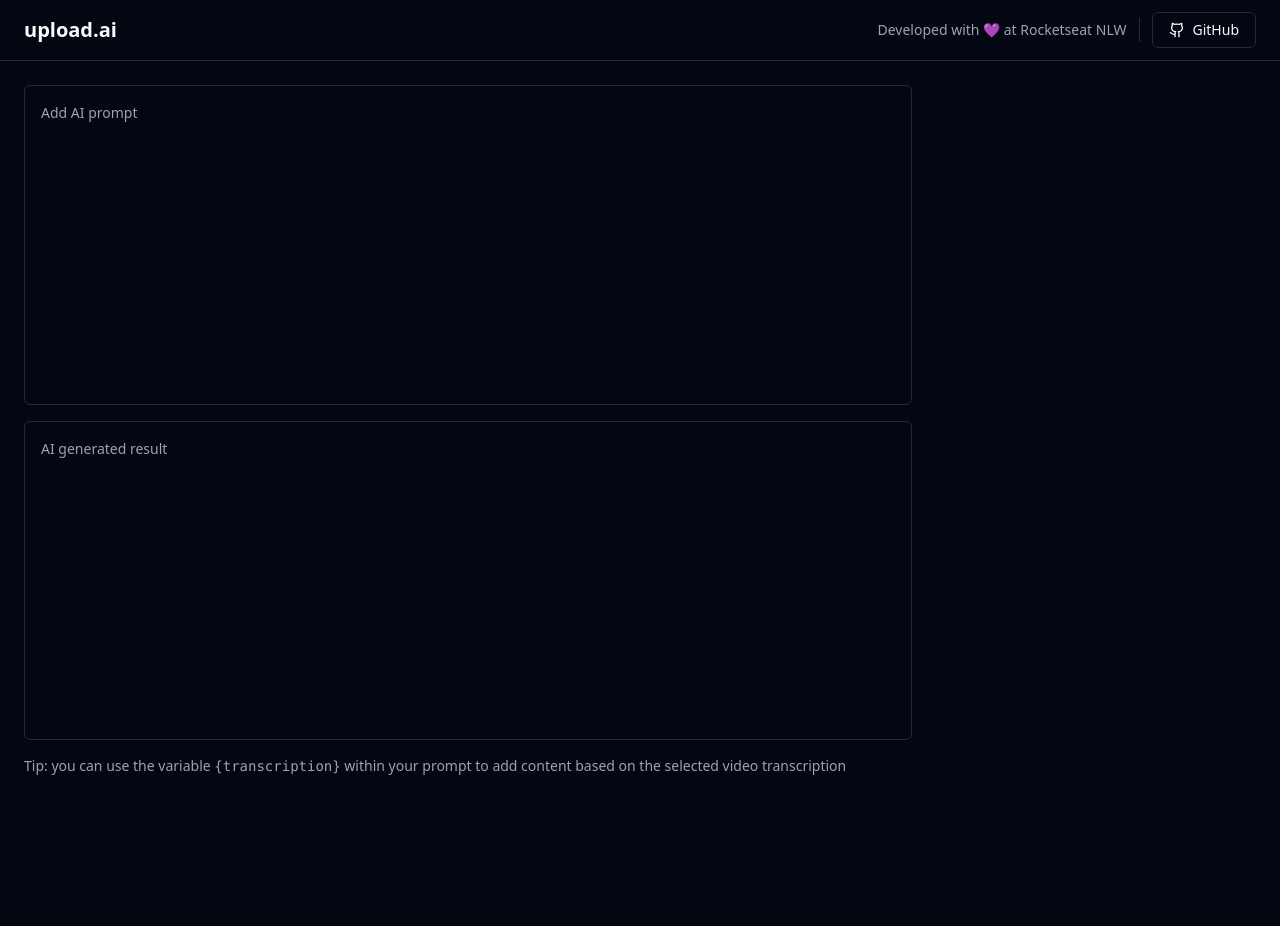
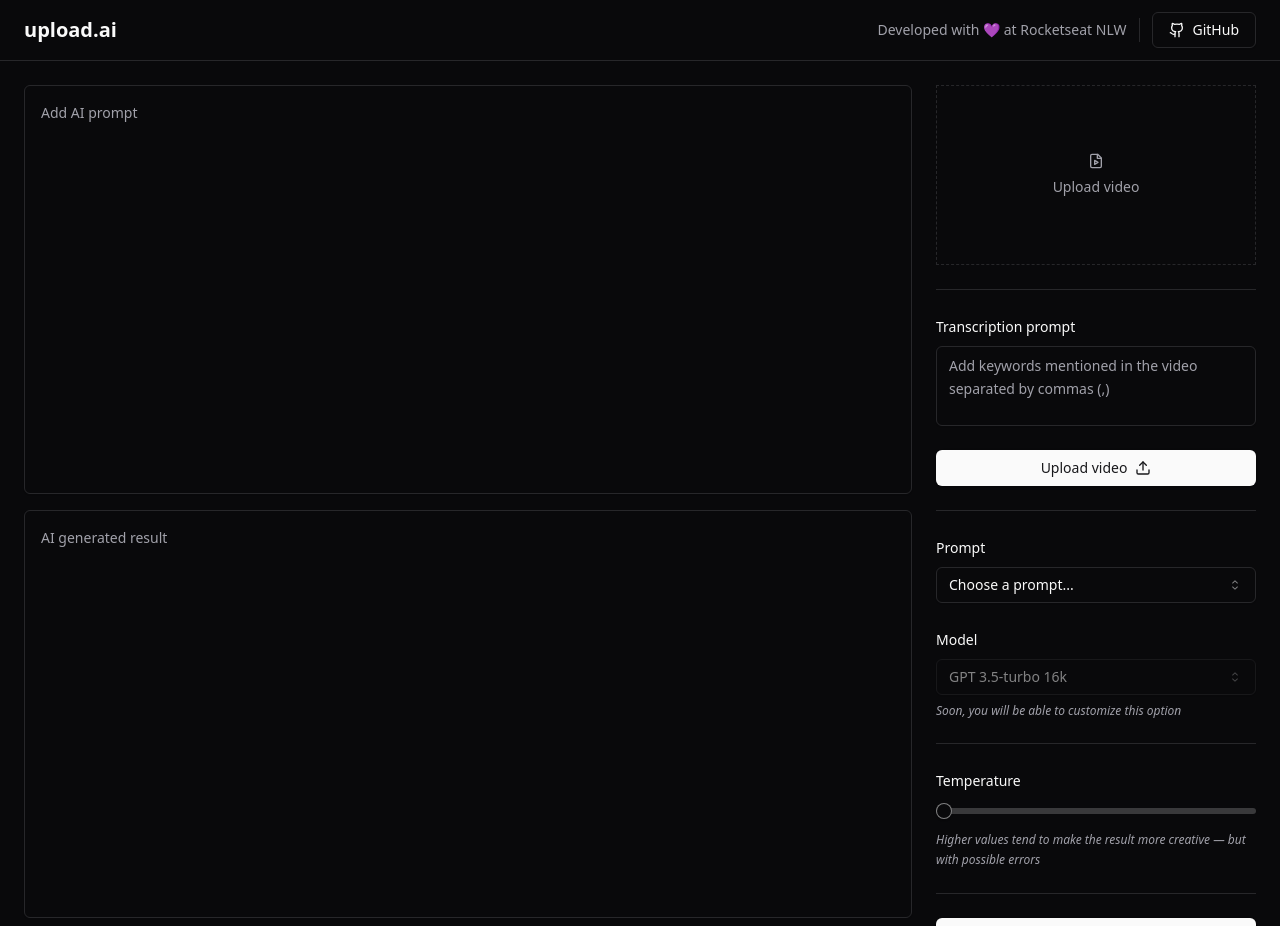
Before and after one commit to gcrozariol/upload-ai-web, a React (Vite) app: page / in a window 1280 px wide. Shown: the top 926 px of the page. Before the commit the page ends 800 px from the top, so only its background shows below. Built offline with nearby package versions, Linux system fonts and the light colour scheme.

Commit message:
Finish implementing sidebar

```diff
--- a/package.json
+++ b/package.json
@@ -11,7 +11,10 @@
   },
   "dependencies": {
     "@radix-ui/react-icons": "^1.3.0",
+    "@radix-ui/react-label": "^2.0.2",
+    "@radix-ui/react-select": "^1.2.2",
     "@radix-ui/react-separator": "^1.0.3",
+    "@radix-ui/react-slider": "^1.1.2",
     "@radix-ui/react-slot": "^1.0.2",
     "class-variance-authority": "^0.7.0",
     "clsx": "^2.0.0",
--- a/src/App.tsx
+++ b/src/App.tsx
@@ -1,11 +1,24 @@
+import { FileVideo, Upload, Wand2 } from 'lucide-react'
 import { Header } from './components/header'
 import { Textarea } from './components/ui/textarea'
+import { Separator } from './components/ui/separator'
+import { Label } from './components/ui/label'
+import { Button } from './components/ui/button'
+import {
+  Select,
+  SelectContent,
+  SelectItem,
+  SelectTrigger,
+  SelectValue,
+} from './components/ui/select'
+import { Slider } from './components/ui/slider'
 
 export function App() {
   return (
     <div className="min-h-screen flex flex-col">
       <Header />
 
+      {/* Text Areas */}
       <main className="flex-1 p-6 flex gap-6">
         <div className="flex flex-col flex-1 gap-4">
           <div className="grid grid-rows-2 gap-4 flex-1">
@@ -21,11 +34,96 @@
           </div>
           <p className="text-sm text-muted-foreground">
             Tip: you can use the variable{' '}
-            <code className="font-violet-400">{'{transcription}'}</code> within
+            <code className="text-violet-400">{'{transcription}'}</code> within
             your prompt to add content based on the selected video transcription
           </p>
         </div>
-        <aside className="w-80"></aside>
+
+        {/* Right Sidebar */}
+        <aside className="w-80 space-y-6">
+          <form className="space-y-6">
+            <label
+              htmlFor="video"
+              className="border flex rounded-m aspect-video cursor-pointer border-dashed text-sm flex-col gap-2 items-center justify-center text-muted-foreground transition hover:bg-primary/5"
+            >
+              <FileVideo className="w-4 h-4" />
+              Upload video
+            </label>
+
+            <input
+              type="file"
+              id="video"
+              accept="video/mp4"
+              className="sr-only"
+            />
+
+            <Separator />
+
+            <div className="space-y-2">
+              <Label htmlFor="transcription_prompt">Transcription prompt</Label>
+              <Textarea
+                id="transcription_prompt"
+                className="h-20 resize-none leading-relaxed"
+                placeholder="Add keywords mentioned in the video separated by commas (,)"
+              />
+            </div>
+
+            <Button type="submit" className="w-full">
+              Upload video
+              <Upload className="w-4 h-4 ml-2" />
+            </Button>
+          </form>
+
+          <Separator />
+
+          <form className="space-y-6">
+            <div className="space-y-2">
+              <Label>Prompt</Label>
+              <Select>
+                <SelectTrigger>
+                  <SelectValue placeholder="Choose a prompt..." />
+                </SelectTrigger>
+                <SelectContent>
+                  <SelectItem value="title">YouTube Title</SelectItem>
+                  <SelectItem value="desc">YouTube Description</SelectItem>
+                </SelectContent>
+              </Select>
+            </div>
+
+            <div className="space-y-2">
+              <Label>Model</Label>
+              <Select defaultValue="gpt3.5" disabled>
+                <SelectTrigger>
+                  <SelectValue />
+                </SelectTrigger>
+                <SelectContent>
+                  <SelectItem value="gpt3.5">GPT 3.5-turbo 16k</SelectItem>
+                </SelectContent>
+              </Select>
+              <span className="block text-xs text-muted-foreground italic">
+                Soon, you will be able to customize this option
+              </span>
+            </div>
+
+            <Separator />
+
+            <div className="space-y-4">
+              <Label>Temperature</Label>
+              <Slider min={0} max={1} step={0.1} />
+              <span className="block text-xs text-muted-foreground italic leading-relaxed">
+                Higher values tend to make the result more creative — but with
+                possible errors
+              </span>
+            </div>
+
+            <Separator />
+
+            <Button className="w-full">
+              Run
+              <Wand2 className="w-4 h-4 ml-2" />
+            </Button>
+          </form>
+        </aside>
       </main>
     </div>
   )
--- /dev/null
+++ b/src/components/ui/label.tsx
@@ -0,0 +1,24 @@
+import * as React from "react"
+import * as LabelPrimitive from "@radix-ui/react-label"
+import { cva, type VariantProps } from "class-variance-authority"
+
+import { cn } from "@/lib/utils"
+
+const labelVariants = cva(
+  "text-sm font-medium leading-none peer-disabled:cursor-not-allowed peer-disabled:opacity-70"
+)
+
+const Label = React.forwardRef<
+  React.ElementRef<typeof LabelPrimitive.Root>,
+  React.ComponentPropsWithoutRef<typeof LabelPrimitive.Root> &
+    VariantProps<typeof labelVariants>
+>(({ className, ...props }, ref) => (
+  <LabelPrimitive.Root
+    ref={ref}
+    className={cn(labelVariants(), className)}
+    {...props}
+  />
+))
+Label.displayName = LabelPrimitive.Root.displayName
+
+export { Label }
--- /dev/null
+++ b/src/components/ui/select.tsx
@@ -0,0 +1,118 @@
+import * as React from "react"
+import { CaretSortIcon, CheckIcon } from "@radix-ui/react-icons"
+import * as SelectPrimitive from "@radix-ui/react-select"
+
+import { cn } from "@/lib/utils"
+
+const Select = SelectPrimitive.Root
+
+const SelectGroup = SelectPrimitive.Group
+
+const SelectValue = SelectPrimitive.Value
+
+const SelectTrigger = React.forwardRef<
+  React.ElementRef<typeof SelectPrimitive.Trigger>,
+  React.ComponentPropsWithoutRef<typeof SelectPrimitive.Trigger>
+>(({ className, children, ...props }, ref) => (
+  <SelectPrimitive.Trigger
+    ref={ref}
+    className={cn(
+      "flex h-9 w-full items-center justify-between rounded-md border border-input bg-transparent px-3 py-2 text-sm shadow-sm ring-offset-background placeholder:text-muted-foreground focus:outline-none focus:ring-1 focus:ring-ring disabled:cursor-not-allowed disabled:opacity-50",
+      className
+    )}
+    {...props}
+  >
+    {children}
+    <SelectPrimitive.Icon asChild>
+      <CaretSortIcon className="h-4 w-4 opacity-50" />
+    </SelectPrimitive.Icon>
+  </SelectPrimitive.Trigger>
+))
+SelectTrigger.displayName = SelectPrimitive.Trigger.displayName
+
+const SelectContent = React.forwardRef<
+  React.ElementRef<typeof SelectPrimitive.Content>,
+  React.ComponentPropsWithoutRef<typeof SelectPrimitive.Content>
+>(({ className, children, position = "popper", ...props }, ref) => (
+  <SelectPrimitive.Portal>
+    <SelectPrimitive.Content
+      ref={ref}
+      className={cn(
+        "relative z-50 min-w-[8rem] overflow-hidden rounded-md border bg-popover text-popover-foreground shadow-md data-[state=open]:animate-in data-[state=closed]:animate-out data-[state=closed]:fade-out-0 data-[state=open]:fade-in-0 data-[state=closed]:zoom-out-95 data-[state=open]:zoom-in-95 data-[side=bottom]:slide-in-from-top-2 data-[side=left]:slide-in-from-right-2 data-[side=right]:slide-in-from-left-2 data-[side=top]:slide-in-from-bottom-2",
+        position === "popper" &&
+          "data-[side=bottom]:translate-y-1 data-[side=left]:-translate-x-1 data-[side=right]:translate-x-1 data-[side=top]:-translate-y-1",
+        className
+      )}
+      position={position}
+      {...props}
+    >
+      <SelectPrimitive.Viewport
+        className={cn(
+          "p-1",
+          position === "popper" &&
+            "h-[var(--radix-select-trigger-height)] w-full min-w-[var(--radix-select-trigger-width)]"
+        )}
+      >
+        {children}
+      </SelectPrimitive.Viewport>
+    </SelectPrimitive.Content>
+  </SelectPrimitive.Portal>
+))
+SelectContent.displayName = SelectPrimitive.Content.displayName
+
+const SelectLabel = React.forwardRef<
+  React.ElementRef<typeof SelectPrimitive.Label>,
+  React.ComponentPropsWithoutRef<typeof SelectPrimitive.Label>
+>(({ className, ...props }, ref) => (
+  <SelectPrimitive.Label
+    ref={ref}
+    className={cn("px-2 py-1.5 text-sm font-semibold", className)}
+    {...props}
+  />
+))
+SelectLabel.displayName = SelectPrimitive.Label.displayName
+
+const SelectItem = React.forwardRef<
+  React.ElementRef<typeof SelectPrimitive.Item>,
+  React.ComponentPropsWithoutRef<typeof SelectPrimitive.Item>
+>(({ className, children, ...props }, ref) => (
+  <SelectPrimitive.Item
+    ref={ref}
+    className={cn(
+      "relative flex w-full cursor-default select-none items-center rounded-sm py-1.5 pl-2 pr-8 text-sm outline-none focus:bg-accent focus:text-accent-foreground data-[disabled]:pointer-events-none data-[disabled]:opacity-50",
+      className
+    )}
+    {...props}
+  >
+    <span className="absolute right-2 flex h-3.5 w-3.5 items-center justify-center">
+      <SelectPrimitive.ItemIndicator>
+        <CheckIcon className="h-4 w-4" />
+      </SelectPrimitive.ItemIndicator>
+    </span>
+    <SelectPrimitive.ItemText>{children}</SelectPrimitive.ItemText>
+  </SelectPrimitive.Item>
+))
+SelectItem.displayName = SelectPrimitive.Item.displayName
+
+const SelectSeparator = React.forwardRef<
+  React.ElementRef<typeof SelectPrimitive.Separator>,
+  React.ComponentPropsWithoutRef<typeof SelectPrimitive.Separator>
+>(({ className, ...props }, ref) => (
+  <SelectPrimitive.Separator
+    ref={ref}
+    className={cn("-mx-1 my-1 h-px bg-muted", className)}
+    {...props}
+  />
+))
+SelectSeparator.displayName = SelectPrimitive.Separator.displayName
+
+export {
+  Select,
+  SelectGroup,
+  SelectValue,
+  SelectTrigger,
+  SelectContent,
+  SelectLabel,
+  SelectItem,
+  SelectSeparator,
+}
--- /dev/null
+++ b/src/components/ui/slider.tsx
@@ -0,0 +1,26 @@
+import * as React from "react"
+import * as SliderPrimitive from "@radix-ui/react-slider"
+
+import { cn } from "@/lib/utils"
+
+const Slider = React.forwardRef<
+  React.ElementRef<typeof SliderPrimitive.Root>,
+  React.ComponentPropsWithoutRef<typeof SliderPrimitive.Root>
+>(({ className, ...props }, ref) => (
+  <SliderPrimitive.Root
+    ref={ref}
+    className={cn(
+      "relative flex w-full touch-none select-none items-center",
+      className
+    )}
+    {...props}
+  >
+    <SliderPrimitive.Track className="relative h-1.5 w-full grow overflow-hidden rounded-full bg-primary/20">
+      <SliderPrimitive.Range className="absolute h-full bg-primary" />
+    </SliderPrimitive.Track>
+    <SliderPrimitive.Thumb className="block h-4 w-4 rounded-full border border-primary/50 bg-background shadow transition-colors focus-visible:outline-none focus-visible:ring-1 focus-visible:ring-ring disabled:pointer-events-none disabled:opacity-50" />
+  </SliderPrimitive.Root>
+))
+Slider.displayName = SliderPrimitive.Root.displayName
+
+export { Slider }
--- a/src/index.css
+++ b/src/index.css
@@ -4,25 +4,25 @@
 
 @layer base {
   :root {
-    --background: 224 71.4% 4.1%;
-    --foreground: 210 20% 98%;
-    --card: 224 71.4% 4.1%;
-    --card-foreground: 210 20% 98%;
-    --popover: 224 71.4% 4.1%;
-    --popover-foreground: 210 20% 98%;
-    --primary: 263.4 70% 50.4%;
-    --primary-foreground: 210 20% 98%;
-    --secondary: 215 27.9% 16.9%;
-    --secondary-foreground: 210 20% 98%;
-    --muted: 215 27.9% 16.9%;
-    --muted-foreground: 217.9 10.6% 64.9%;
-    --accent: 215 27.9% 16.9%;
-    --accent-foreground: 210 20% 98%;
+    --background: 240 10% 3.9%;
+    --foreground: 0 0% 98%;
+    --card: 240 10% 3.9%;
+    --card-foreground: 0 0% 98%;
+    --popover: 240 10% 3.9%;
+    --popover-foreground: 0 0% 98%;
+    --primary: 0 0% 98%;
+    --primary-foreground: 240 5.9% 10%;
+    --secondary: 240 3.7% 15.9%;
+    --secondary-foreground: 0 0% 98%;
+    --muted: 240 3.7% 15.9%;
+    --muted-foreground: 240 5% 64.9%;
+    --accent: 240 3.7% 15.9%;
+    --accent-foreground: 0 0% 98%;
     --destructive: 0 62.8% 30.6%;
-    --destructive-foreground: 210 20% 98%;
-    --border: 215 27.9% 16.9%;
-    --input: 215 27.9% 16.9%;
-    --ring: 263.4 70% 50.4%;
+    --destructive-foreground: 0 0% 98%;
+    --border: 240 3.7% 15.9%;
+    --input: 240 3.7% 15.9%;
+    --ring: 240 4.9% 83.9%;
 
     --radius: 0.5rem;
   }
```
Also changed, not shown: 1 other file (tests, documents, lock files or other folders).
